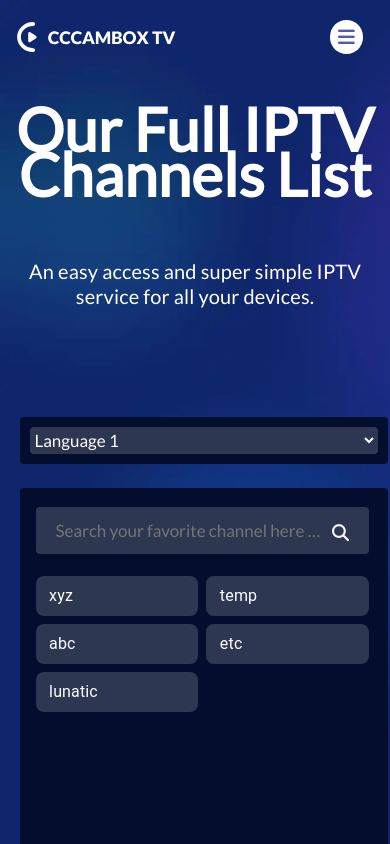
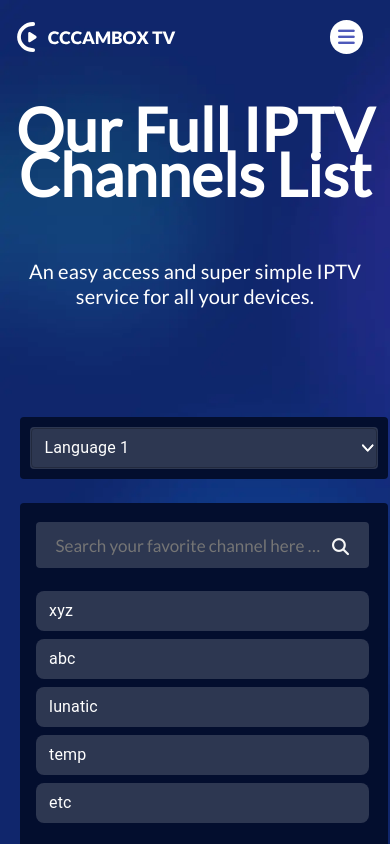
Before and after one commit to Arsalanbashir831/MTV, a React (Create React App) app in the folder my-app/: page / in a window 390 px wide. Shown: the top 844 px of the page. Built offline with nearby package versions, Linux system fonts and the light colour scheme; a web font is replaced by a local one.

Commit message:
Added Responsiveness

```diff
--- a/my-app/src/components/ChannelsGrid.css
+++ b/my-app/src/components/ChannelsGrid.css
@@ -158,3 +158,8 @@ textarea:focus, input:focus{
         min-width: 100% !important;
     }
 }
+
+
+.MuiSelect-select{
+    color: white !important;
+}
--- a/my-app/src/components/ChannelsGrid.jsx
+++ b/my-app/src/components/ChannelsGrid.jsx
@@ -16,6 +16,12 @@ import { ChannelNames } from './../Data/ChannelNames'
 import { ThemeProvider } from '@mui/material/styles';
 import { Typography } from '@mui/material';
 import MediaQuery from 'react-responsive'
+import InputLabel from '@mui/material/InputLabel';
+import MenuItem from '@mui/material/MenuItem';
+import FormControl from '@mui/material/FormControl';
+import Select from '@mui/material/Select';
+import { ReactComponent as Dropdown } from './../assets/dropdown.svg'
+
 const ChannelsGrid = () => {
 
     const blurredColor = 'hsla(0,0%,100%,.1)'
@@ -23,12 +29,22 @@ const ChannelsGrid = () => {
     const [selectedIndex, setSelectedIndex] = React.useState(0);
     const [firstHalfArray, setFirstHalfArray] = React.useState([...ChannelNames[0]].splice(0, Math.ceil(ChannelNames[0].length / 2)))
     const [secondHalfArray, setSecondHalfArray] = React.useState([...ChannelNames[0]].splice(Math.ceil(ChannelNames[0].length / 2)))
+    const [fullArray, setFullArray] = React.useState(ChannelNames[0])
     const handleChange = (index) => {
         setSelectedIndex(index);
         setFirstHalfArray([...ChannelNames[index]].splice(0, Math.ceil(ChannelNames[index].length / 2)))
         setSecondHalfArray([...ChannelNames[index]].splice(Math.ceil(ChannelNames[index].length / 2)))
+        setFullArray(ChannelNames[index]);
     }
 
+    const handleCombo = (index) => {
+
+        setSelectedIndex(index);
+        console.log(index + "MEOWWWWWWWWWWWWWWWW")
+        setFirstHalfArray([...ChannelNames[index]].splice(0, Math.ceil(ChannelNames[index].length / 2)))
+        setSecondHalfArray([...ChannelNames[index]].splice(Math.ceil(ChannelNames[index].length / 2)))
+        setFullArray(ChannelNames[index]);
+    }
     const searchResults = () => {
         let searchQuery = document.querySelector('input').value
         let results = []
@@ -64,7 +80,7 @@ const ChannelsGrid = () => {
 
                                                 return (
 
-                                                    <ListItem className='listItem' sx={{ maxHeight: '3px', padding: 0.5, margin:"6px 0px" }} onClick={() => { handleChange(index) }} key={index} id={index} disablePadding >
+                                                    <ListItem className='listItem' sx={{ maxHeight: '3px', padding: 0.5, margin: "6px 0px" }} onClick={() => { handleChange(index) }} key={index} id={index} disablePadding >
                                                         <div id='selection' className={selectedIndex === index ? 'divSelected' : 'divUnselectedColored'}>
                                                             <ListItemButton sx={{ backgroundColor: blurredColor, maxHeight: '40px', paddingLeft: 1, paddingRight: 1, color: 'white', borderRadius: "4px" }}  >
 
@@ -90,30 +106,62 @@ const ChannelsGrid = () => {
                                         </List>
                                     </div>
                                 </Grid>
+
+
+
+
+
                             </MediaQuery>
                             <Grid item xs={6} md={8}>
                                 <MediaQuery maxWidth={920}>
-                                    <div style={{  background: backgroundColor, borderRadius: '4px', padding: 10, minHeight: '5%' }}>
-                                        <div class="ccc_searchBar" style={{ padding: 1}} >
+                                    <div style={{ background: backgroundColor, borderRadius: '4px', padding: 10, minHeight: '5%' }}>
+                                        <div class="ccc_searchBar" style={{ padding: 1 }} >
 
-                                            <select style= {{width: '100%', color: 'white'}}>
+                                            <Box sx={{ minWidth: 120 }}>
+                                                <FormControl fullWidth size="small">
+
+                                                    <Select
+
+                                                        id="demo-simple-select"
+                                                        value={selectedIndex}
+                                                        IconComponent={() => <Dropdown></Dropdown>}
+                                                    // onChange={handleCombo}
+                                                    // onChange={()=>{handleChange(document.getElementById('demo-simple-select') ? document.getElementById('demo-simple-select').value : selectedIndex)}}
+                                                    >
+                                                        {Languages.map((element, index) => {
+                                                            console.log(element);
+                                                            console.log(index);
+                                                            let temp = element.slice(0, 20)
+                                                            console.log(index)
+                                                            return (
+
+                                                                <MenuItem key={index} onClick={() => { handleCombo(index) }} id={index} value={index}> {element} </MenuItem>
+                                                            )
+
+                                                        })}
+
+                                                    </Select>
+                                                </FormControl>
+                                            </Box>
+
+                                            {/* <select style={{ width: '100%', color: 'white' }}>
                                                 {
 
-                                                Languages.map((element,index)=>{
-                                                    return(
-                                                        <option onClick={()=>{handleChange(index)}}>{element}</option>
+                                                    Languages.map((element, index) => {
+                                                        return (
+                                                            <option onClick={() => { handleChange(index) }}>{element}</option>
                                                         )
                                                     })
                                                 }
 
-                                            </select>
+                                            </select> */}
 
 
                                         </div>
                                     </div>
                                     <br></br>
                                 </MediaQuery>
-                                <div style={{ overflowY:"hidden" , background: backgroundColor, minHeight: '84vh', maxHeight: '84vh', overflow: 'auto', borderRadius: '4px' }}>
+                                <div style={{ overflowY: "hidden", background: backgroundColor, minHeight: '84vh', maxHeight: '84vh', overflow: 'auto', borderRadius: '4px' }}>
                                     <div class="ccc_column ccc_channelList">
 
                                         <div class="ccc_searchBar">
@@ -122,6 +170,7 @@ const ChannelsGrid = () => {
 
                                         </div>
 
+                                        <MediaQuery minWidth={501}>
                                             <Box sx={{ flexGrow: 1 }}>
                                                 <Grid container rowSpacing={3} columnSpacing={{ xs: 1, sm: 1, md: 1.5 }}>
 
@@ -156,6 +205,23 @@ const ChannelsGrid = () => {
 
                                                 </Grid>
                                             </Box>
+                                        </MediaQuery>
+
+                                        <Grid container item xs={6} direction="row" sx={{ minWidth:'100%', maxWidth: '100%' }}>
+
+                                            <div className='divUnselected'>
+                                                <List disablePadding >
+                                                    {fullArray.map((element, index) => {
+                                                        return (
+                                                            <ListItem key={index} disablePadding sx={{ background: 'hsla(0,0%,100%,.17)', borderRadius: 2, padding: 0.7, marginTop: 1 }}>
+                                                                <ListItemText sx={{ color: 'white', paddingLeft: 1 }} primary={element} />
+                                                            </ListItem>
+                                                        )
+                                                    })}
+
+                                                </List>
+                                            </div>
+                                        </Grid>
                                     </div>
 
                                 </div>
```
Also changed, not shown: my-app/src/assets/dropdown.svg (added). Lines whose indentation alone changed are shown as unchanged.
